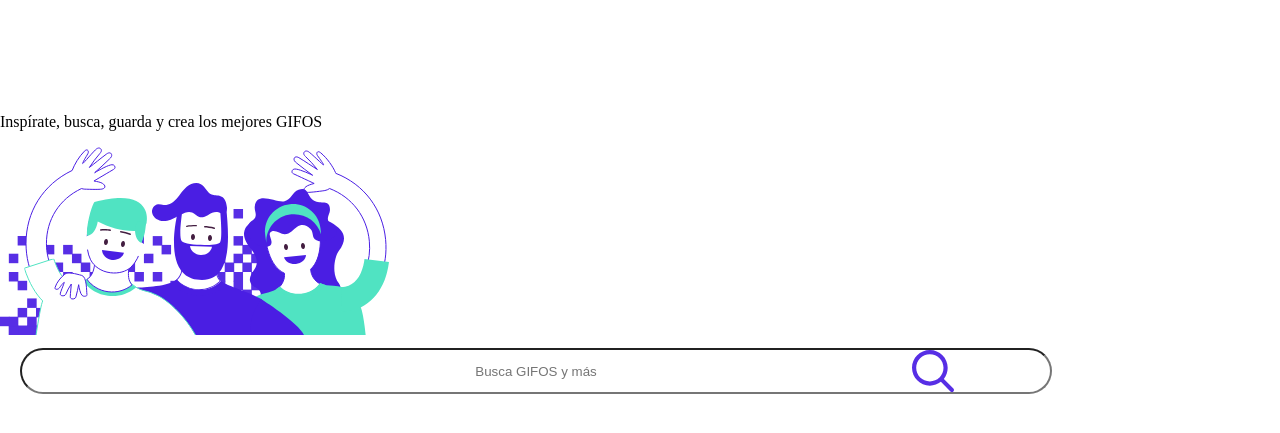
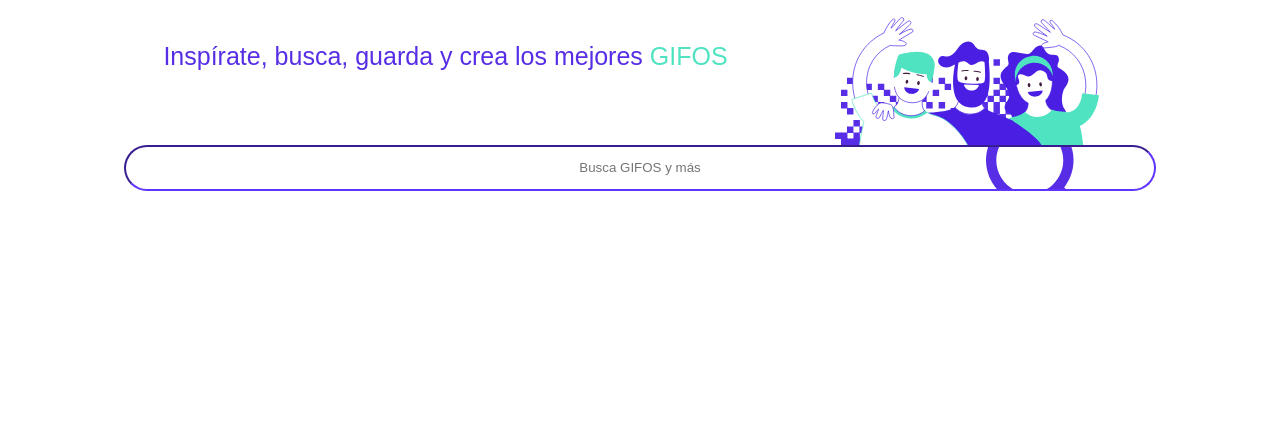
Before and after one commit to GirlesaQuinteroR/GIFOSproject, a plain HTML site: page index.html in a window 1280 px wide. Shown: the part 63-496 px from the top of the page. Drawn offline with Linux system fonts and the light colour scheme.

Commit message:
landing-page inicial igual a maqueta

```diff
--- a/index.html
+++ b/index.html
@@ -36,7 +36,7 @@
 
     <section class="landing-page">
         <div>
-            <p>Inspírate, busca, guarda y crea los mejores <span class="Gifos-word">GIFOS</span></p>
+            <p>Inspírate, busca, guarda y crea los mejores <span class="gifos-word">GIFOS</span></p>
         </div>
         <div>
             <img src="./assets/ilustra_header.svg" alt="welcome to GIFOS">
--- a/styles.css
+++ b/styles.css
@@ -40,7 +40,7 @@ body {
   .header-button {
     width: 1.5rem;
     height: 0.2rem;
-    background: #582EE1;
+    background: #572EE5;
     position: absolute;
     top: 1.1rem;
     transition: all 0.2s;
@@ -51,7 +51,7 @@ body {
     content: "";
     width: 1.5rem;
     height: 0.2rem;
-    background:#582EE1;
+    background:#572EE5;
     position: absolute;
     top: -0.5rem;
     transition: all 0.2s;
@@ -79,7 +79,7 @@ body {
     text-align: center;
     transition: all 0.5s;
     font-size: 1.5em;
-    color:#582EE1;
+    color:#572EE5;
     letter-spacing: 0;
     text-decoration: none;
     list-style-type: none;
@@ -88,7 +88,7 @@ body {
 
   ul {
     list-style: none;
-    background:#582EE1;
+    background:#572EE5;
     line-height: 2.5em;
     margin-left: -2em;
     margin-top: 2em;
@@ -107,7 +107,7 @@ body {
   }
 
   .checkbox:checked ~ .menu {
-    background: #582EE1;
+    background: #572EE5;
     top: 0rem;
     z-index: 7;
   }
@@ -126,22 +126,50 @@ body {
     top: 0;
   }
 
+  .landing-page div{
+    display: flex ;
+    flex-wrap: wrap;
+    justify-content: center;
+  }
+
+  .landing-page p{
+    margin-left:  45px;
+    margin-right: 45px;
+  }
+
+  .landing-page img{
+    width: 68%;
+  }
+
   .landing-page{
+    font-family: Arial, Helvetica, sans-serif;
+    font-size: 25px;
+    color:#572EE5;
     top: 5rem;
-    padding-top: 5rem;
     position: relative;
+    display: flex;
+    flex-wrap: wrap;
+    justify-content: center;
+    width: 100vw;
+    text-align: center;
+
+  }
+
+    .landing-page p span{
+    font-family: Arial, Helvetica, sans-serif;
+    color: #50E3C2;
   }
 
   .buscador{
     background-image: url('./assets/icon-search.svg');
-    background-position: right right ;
-    background-size: 100% 100%;
-    background-position-x: 31vw;
-    margin-top: 9px;
-    margin-left: 20px;
+    background-size: 10%;
+    background-repeat: no-repeat;
+    background-position-x: 93%;
+    background-position-y: center;
     height: 2.5rem;
     width: 80vw;
     border-radius: 28px;
+    border-color:  #572EE5 ;
     text-align: center;
     align-content: center;
 
```
